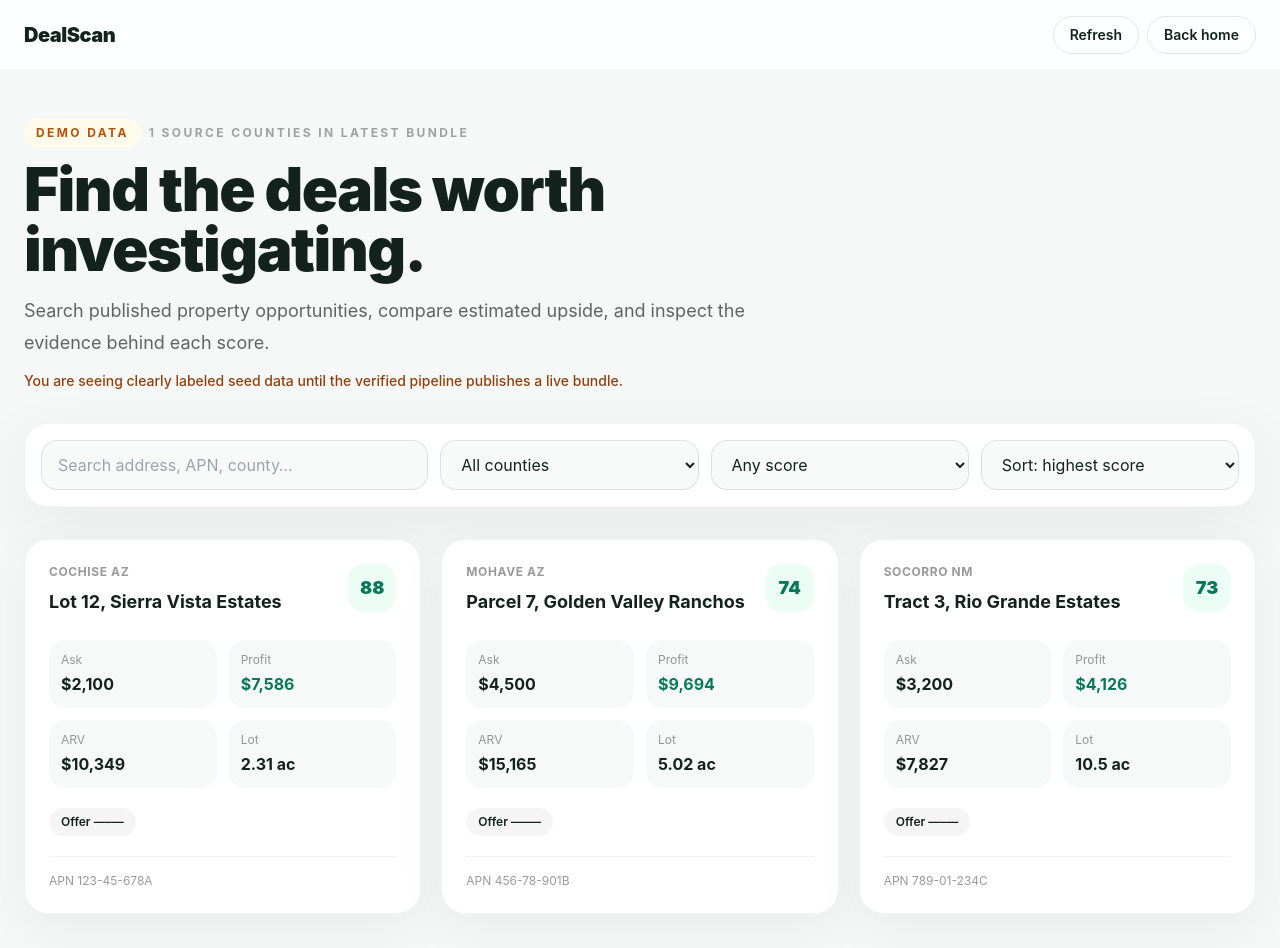
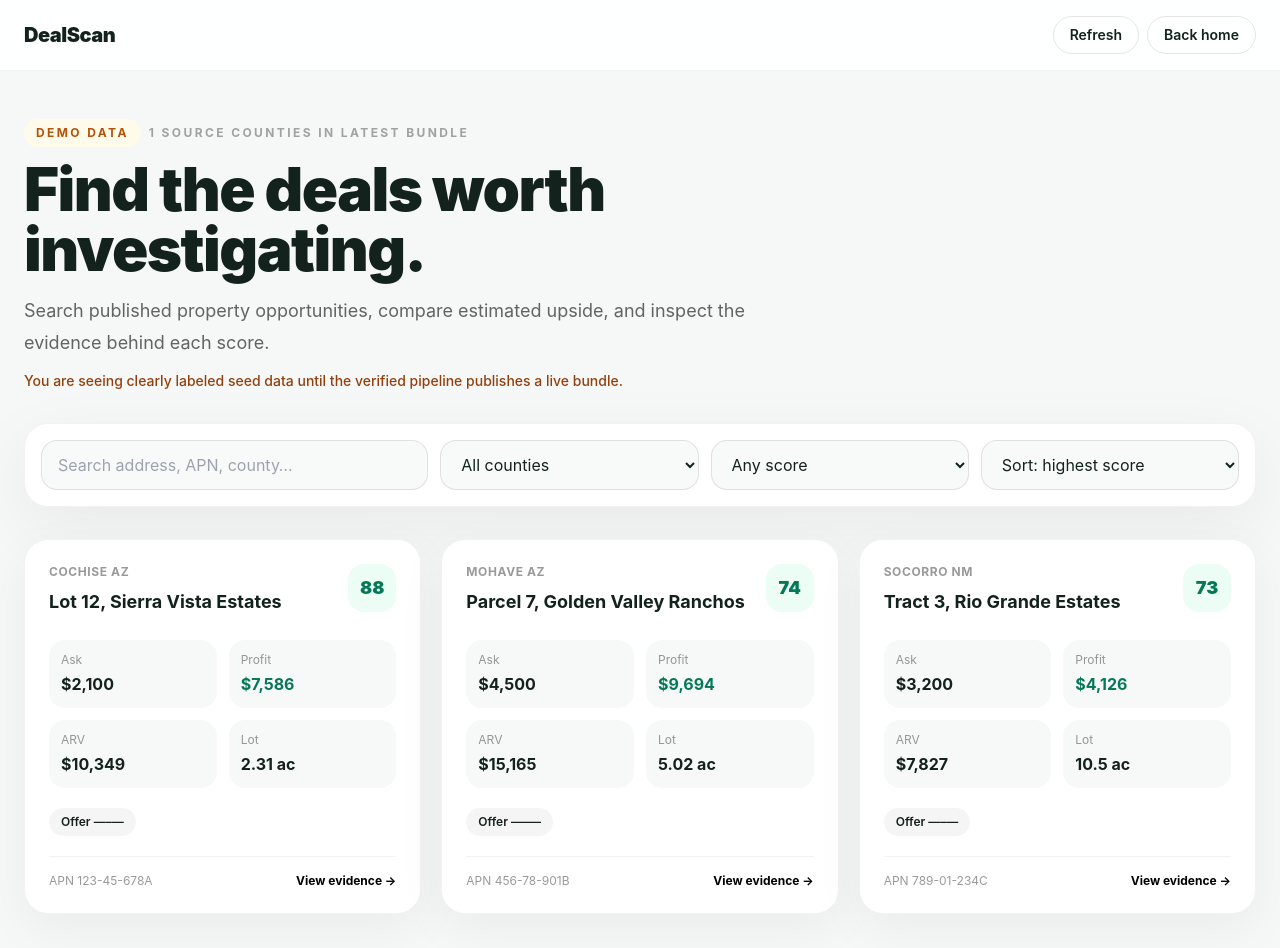
Before and after one commit to doriaphiri82-glitch/dealscan, a Next.js app in the folder landing/: page /deals in a window 1280 px wide. Shown: the top 948 px of the page. Built offline with nearby package versions, Linux system fonts and the light colour scheme.

Commit message:
feat: link deal cards to evidence pages

```diff
--- a/landing/app/deals/page.tsx
+++ b/landing/app/deals/page.tsx
@@ -171,7 +171,10 @@ export default function DealsPage() {
 
                 <div className="mt-5 flex items-center justify-between border-t border-black/5 pt-4 text-xs text-black/40">
                   <span className="truncate pr-3">APN {deal.apn ?? '—'}</span>
-                  {deal.source_url ? <a href={deal.source_url} target="_blank" rel="noreferrer" className="shrink-0 font-semibold text-emerald-700 hover:underline">Source ↗</a> : null}
+                  <div className="flex shrink-0 items-center gap-3">
+                    {deal.apn ? <a href={`/deals/${encodeURIComponent(deal.apn)}`} className="font-bold text-black transition group-hover:text-emerald-700 hover:underline">View evidence →</a> : null}
+                    {deal.source_url ? <a href={deal.source_url} target="_blank" rel="noreferrer" className="font-semibold text-emerald-700 hover:underline">Source ↗</a> : null}
+                  </div>
                 </div>
               </article>
             ))}
```
